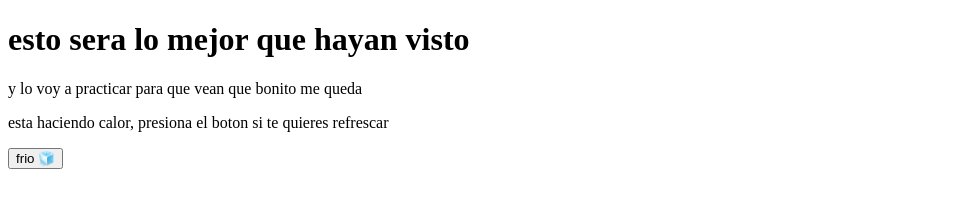
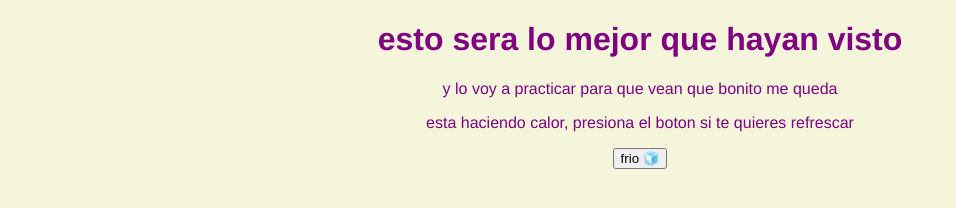
Before and after one commit to danielerm23/cursodegit, a plain HTML site: page paginagit.html in a window 1280 px wide. Shown: the whole page, without its empty margins (0-956 px from the left). Drawn offline with Linux system fonts and the light colour scheme.

Commit message:
PROYECTO ACTUAL

```diff
--- a/miprinmerapagina.css
+++ b/miprinmerapagina.css
@@ -3,4 +3,5 @@ body{
     font-family: 'Franklin Gothic Medium', 'Arial Narrow', Arial, sans-serif;
     font-size: 25 px;
     color: purple;
+    text-align: center;
 }
--- a/paginagit.html
+++ b/paginagit.html
@@ -2,13 +2,14 @@
 <html>
     <head>
         <meta charset="utf-8"/>
-        <link rel="stylesheet" href="">
+        <link rel="stylesheet" href="./miprinmerapagina.css">
         <title>mi primera pagina web</title>
     </head>
     <body>
         <h1>esto sera lo mejor que hayan visto</h1>
         <p>y lo voy a practicar para que vean que bonito me queda</p>
         <p>esta haciendo calor, presiona el boton si te quieres refrescar</p>
-        <button>frio 🧊</button>
+        <button id="frio">frio 🧊</button>
+        <script src="./mpp.js"></script>
     </body>
 </html>
```
